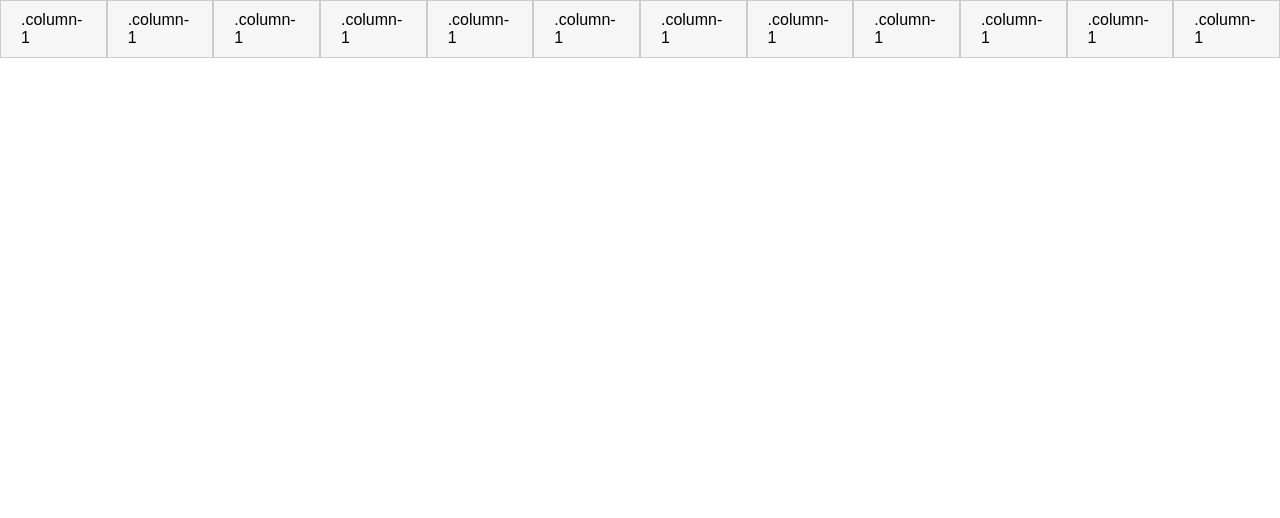
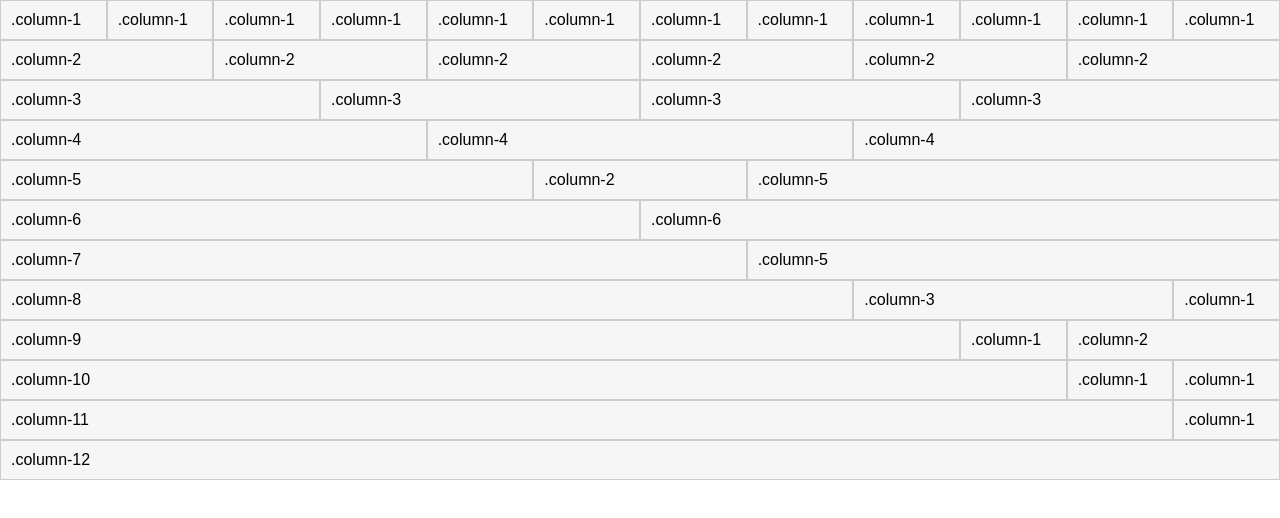
Before and after one commit to fernvilla/framework, a website: page index.html in a window 1280 px wide. Drawn offline with Linux system fonts and the light colour scheme.

Commit message:
Update the demo file with more column examples

```diff
--- a/index.html
+++ b/index.html
@@ -27,7 +27,70 @@
         <div class="column-1">.column-1</div>
       </div>
 
+      <div class="row demo-grid">
+        <div class="column-2">.column-2</div>
+        <div class="column-2">.column-2</div>
+        <div class="column-2">.column-2</div>
+        <div class="column-2">.column-2</div>
+        <div class="column-2">.column-2</div>
+        <div class="column-2">.column-2</div>
+      </div>
 
+      <div class="row demo-grid">
+        <div class="column-3">.column-3</div>
+        <div class="column-3">.column-3</div>
+        <div class="column-3">.column-3</div>
+        <div class="column-3">.column-3</div>
+      </div>
+
+      <div class="row demo-grid">
+        <div class="column-4">.column-4</div>
+        <div class="column-4">.column-4</div>
+        <div class="column-4">.column-4</div>
+      </div>
+
+      <div class="row demo-grid">
+        <div class="column-5">.column-5</div>
+        <div class="column-2">.column-2</div>
+        <div class="column-5">.column-5</div>
+      </div>
+
+      <div class="row demo-grid">
+        <div class="column-6">.column-6</div>
+        <div class="column-6">.column-6</div>
+      </div>
+
+      <div class="row demo-grid">
+        <div class="column-7">.column-7</div>
+        <div class="column-5">.column-5</div>
+      </div>
+
+      <div class="row demo-grid">
+        <div class="column-8">.column-8</div>
+        <div class="column-3">.column-3</div>
+        <div class="column-1">.column-1</div>
+      </div>
+
+      <div class="row demo-grid">
+        <div class="column-9">.column-9</div>
+        <div class="column-1">.column-1</div>
+        <div class="column-2">.column-2</div>
+      </div>
+
+      <div class="row demo-grid">
+        <div class="column-10">.column-10</div>
+        <div class="column-1">.column-1</div>
+        <div class="column-1">.column-1</div>
+      </div>
+
+      <div class="row demo-grid">
+        <div class="column-11">.column-11</div>
+        <div class="column-1">.column-1</div>
+      </div>
+
+      <div class="row demo-grid">
+        <div class="column-12">.column-12</div>
+      </div>
     </div>
   </body>
 </html>
--- a/scss/_variables.scss
+++ b/scss/_variables.scss
@@ -1,3 +1,3 @@
 // Grid sytem
 $grid-columns: 12;
-$grid-gutter-width: 40px;
+$grid-gutter-width: 20px;
```
Also changed, not shown: dist/css/framework.css, 1 other file.
